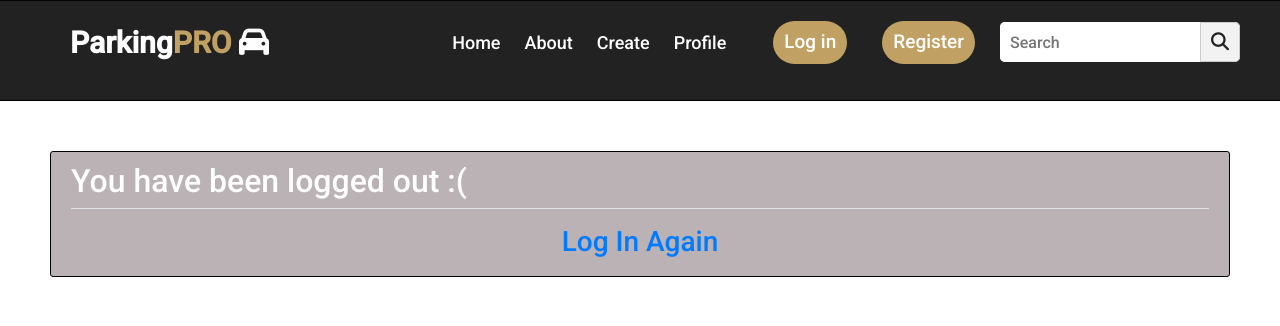
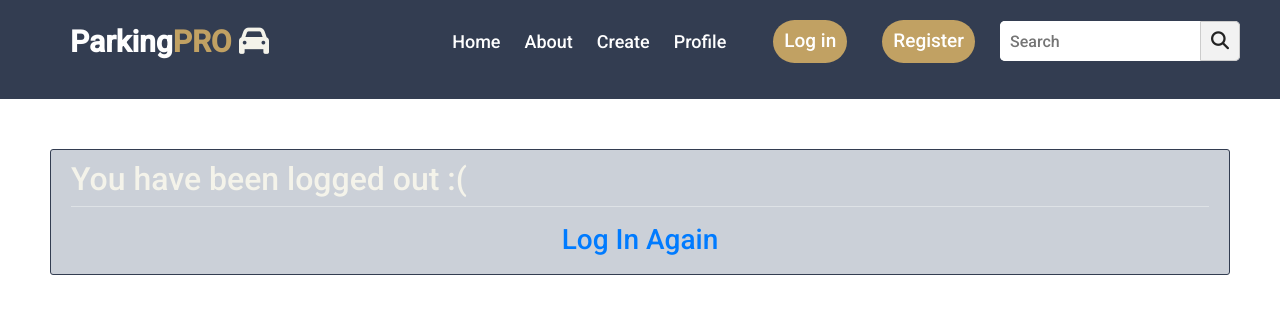
Before and after one commit to zlatililova/Hack_Tues_6, a Django app: template parkopedia/users/templates/users/logout.html in a window 1280 px wide. Shown: the top 326 px of the page. Run offline with Django 3.2, Linux system fonts and the light colour scheme; the template is opened without the code that fills it, so the values that code supplies are empty; some libraries are stand-ins or nearby versions.

Commit message:
Update hacktues.css

```diff
--- a/parkopedia/board/static/board/hacktues.css
+++ b/parkopedia/board/static/board/hacktues.css
@@ -6,14 +6,14 @@
     padding: 0;
     box-sizing: border-box;
     font-family: 'Roboto', sans-serif;
-    color: #fefefe;
+    color: #F4F3EA;
 }
 
 nav{
 
-    background: #222222;
+    background: #333D51 ;
     padding: 10px 40px 10px 70px;
-    border: 1px solid #000;
+    /*border: 1px solid #000;*/
     border-right: none;
     border-left: none;
     z-index: 2;
@@ -113,9 +113,9 @@ button:hover {
 }
 
 .content-section {
-  background: #BAB2B5;
+  background: #CBD0D8 ;
   padding: 10px 20px;
-  border: 1px solid #000000;
+  border: 1px solid #333D51  ;
   border-radius: 3px;
   margin: 50px;
 
```
